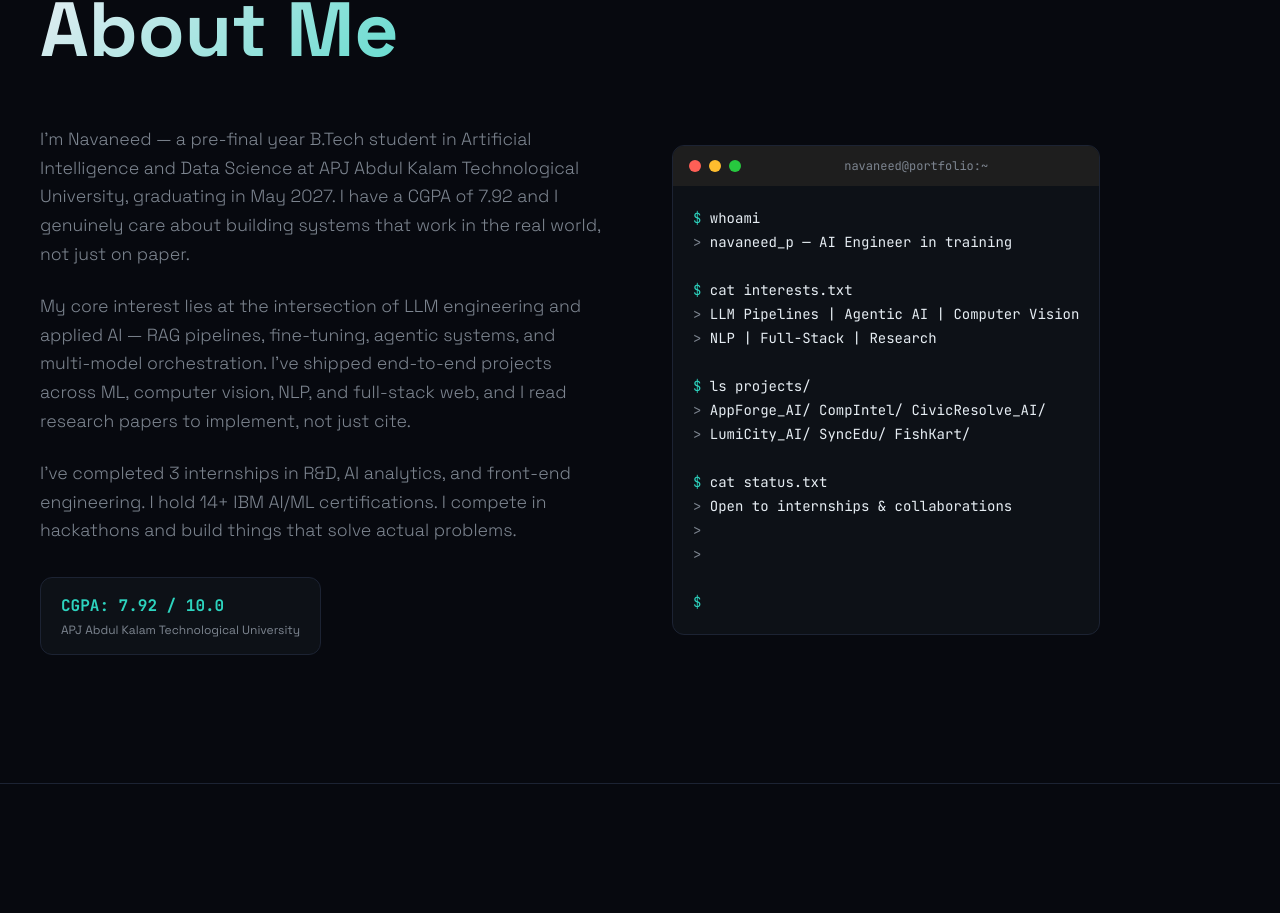
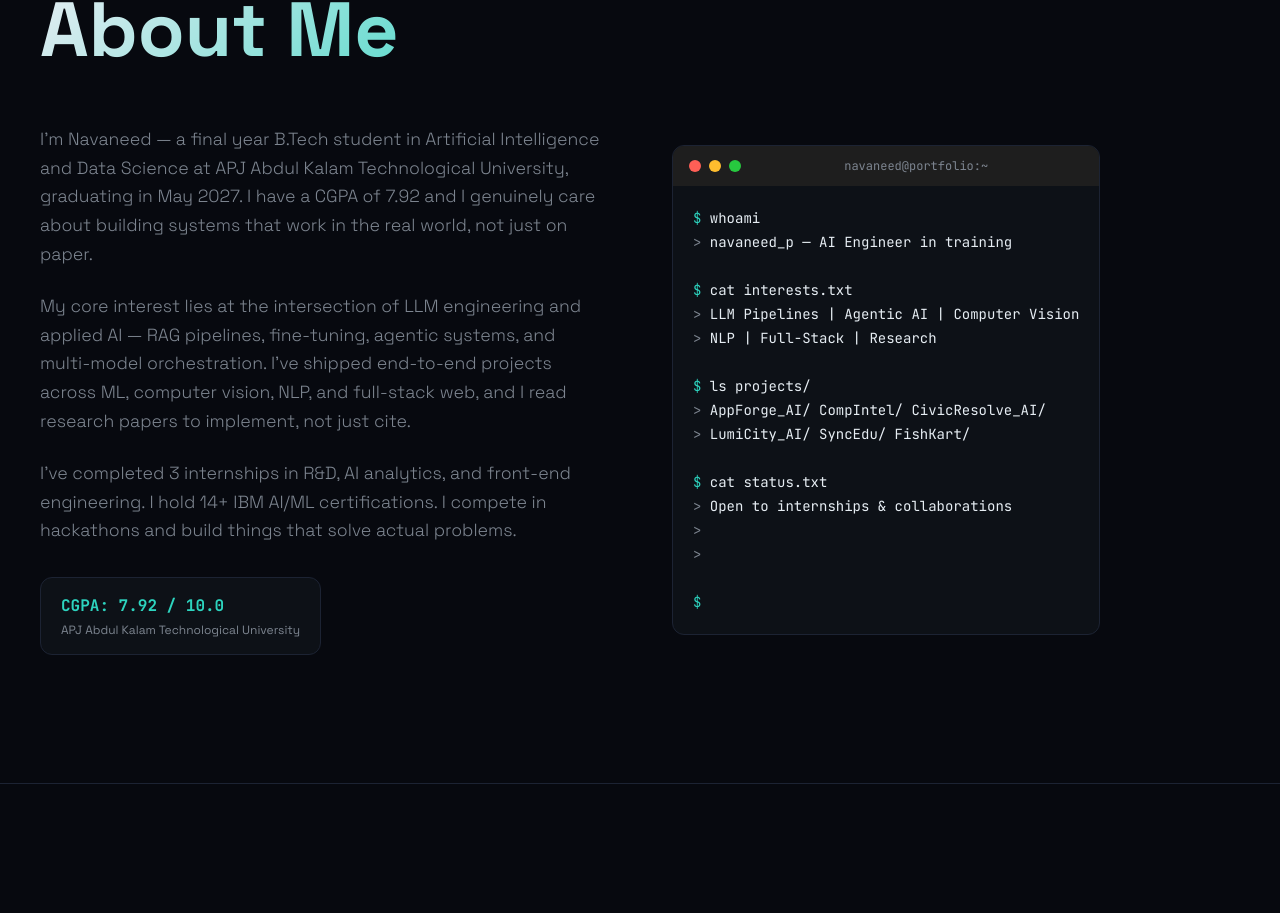
Before and after one commit to navvv29/Navaneed_Portfolio, a React (Vite) app: page / in a window 1280 px wide. Shown: the part 1417-2330 px from the top of the page. Built offline with nearby package versions, Linux system fonts and the light colour scheme; the HTML template or start-up script is replaced by a standard one.

Commit message:
Update student status from pre-final to final year

```diff
--- a/src/sections/AboutSection.tsx
+++ b/src/sections/AboutSection.tsx
@@ -46,7 +46,7 @@ export const AboutSection: React.FC = () => {
           <div className="space-y-6">
             <FadeIn delay={0.2} y={20} duration={0.7}>
               <p className="text-[var(--text-muted)] font-light leading-relaxed text-[clamp(0.95rem,1.5vw,1.1rem)] font-space">
-                I'm Navaneed — a pre-final year B.Tech student in Artificial Intelligence and Data Science at APJ Abdul Kalam Technological University, graduating in May 2027. I have a CGPA of 7.92 and I genuinely care about building systems that work in the real world, not just on paper.
+                I'm Navaneed — a final year B.Tech student in Artificial Intelligence and Data Science at APJ Abdul Kalam Technological University, graduating in May 2027. I have a CGPA of 7.92 and I genuinely care about building systems that work in the real world, not just on paper.
               </p>
             </FadeIn>
 
```
